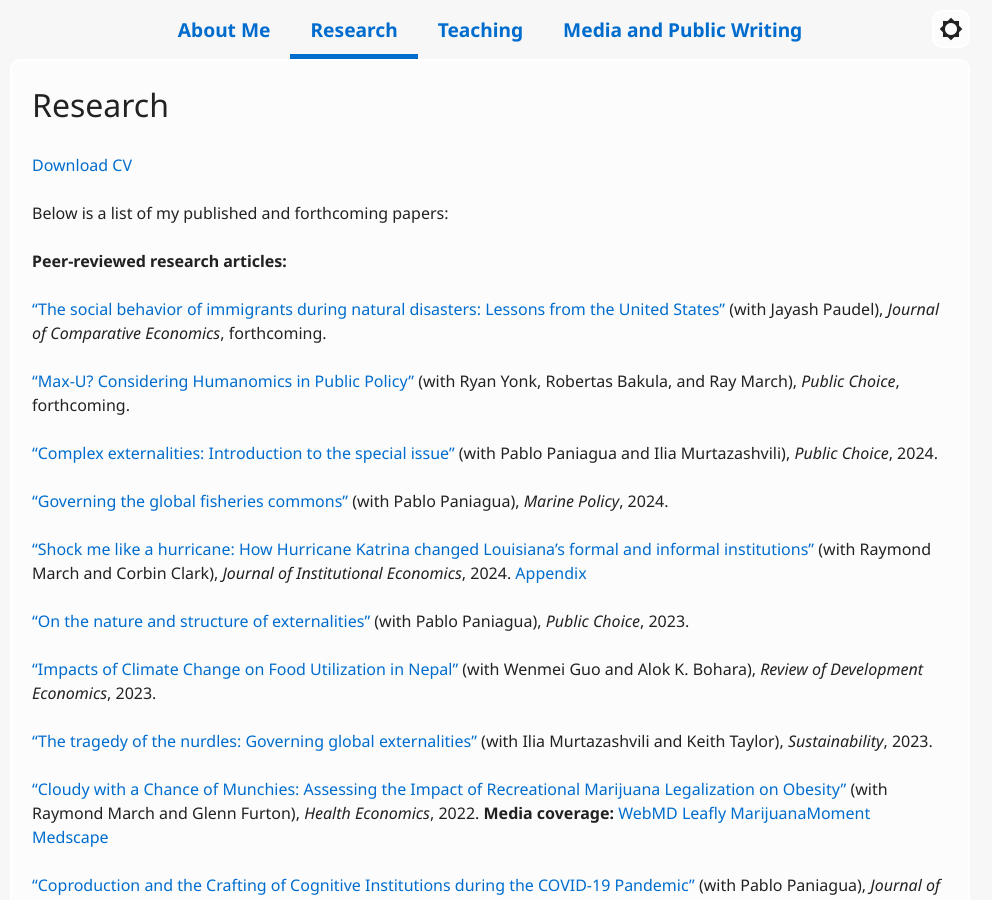
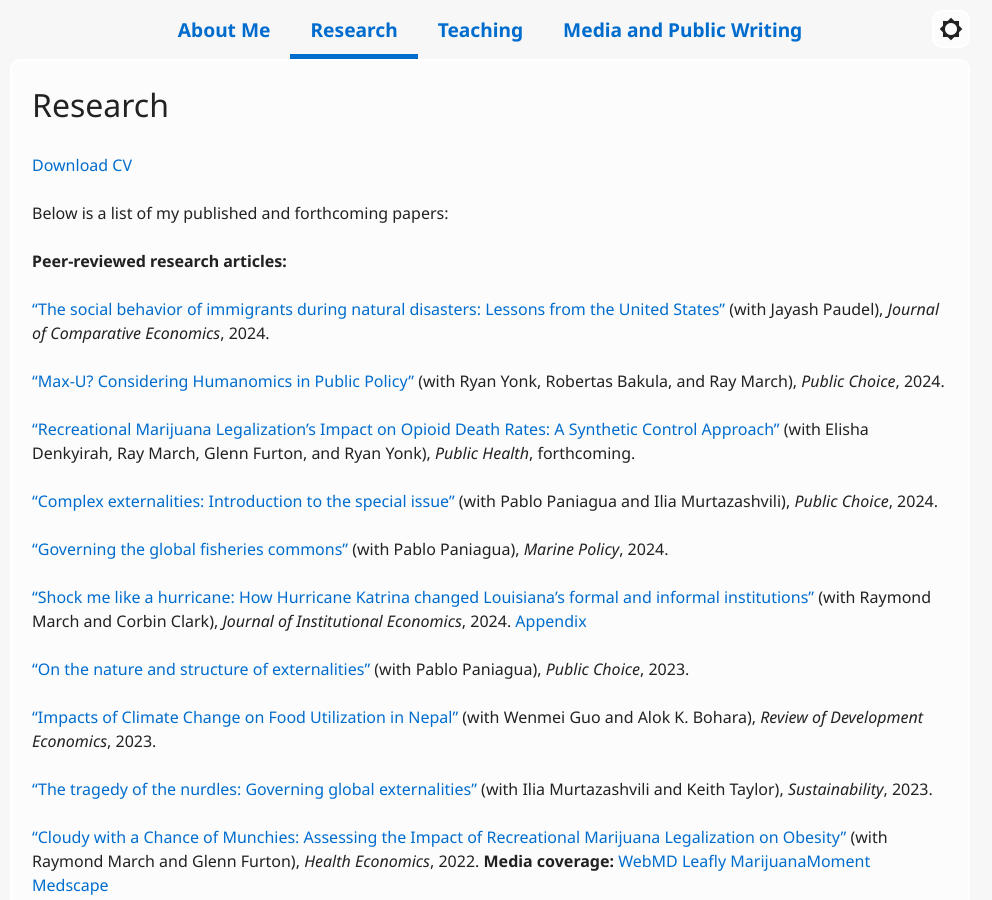
Before and after one commit to veeshanr/veeshanr.github.io, a Jekyll site: the page built from pages/research.md, in a window 1280 px wide and 900 px high. Shown: the whole window, without its empty margins (150-1142 px from the left). Built offline with Jekyll 4.4.1, drawn with Linux system fonts in a browser that asks for light colours.

Commit message:
Update research.md

```diff
--- a/pages/research.md
+++ b/pages/research.md
@@ -11,9 +11,11 @@ Below is a list of my published and forthcoming papers:
 
 **Peer-reviewed research articles:**
 
-[“The social behavior of immigrants during natural disasters: Lessons from the United States”][23] (with Jayash Paudel), *Journal of Comparative Economics*, forthcoming.
+[“The social behavior of immigrants during natural disasters: Lessons from the United States”][23] (with Jayash Paudel), *Journal of Comparative Economics*, 2024.
 
-[“Max-U? Considering Humanomics in Public Policy”][21] (with Ryan Yonk, Robertas Bakula, and Ray March), *Public Choice*, forthcoming.
+[“Max-U? Considering Humanomics in Public Policy”][21] (with Ryan Yonk, Robertas Bakula, and Ray March), *Public Choice*, 2024.
+
+[“Recreational Marijuana Legalization’s Impact on Opioid Death Rates: A Synthetic Control Approach”][25] (with Elisha Denkyirah, Ray March, Glenn Furton, and Ryan Yonk), *Public Health*, forthcoming.
 
 [“Complex externalities: Introduction to the special issue”][24] (with Pablo Paniagua and Ilia Murtazashvili), *Public Choice*, 2024.
 
```
Also changed, not shown: other parts of pages/research.md (+1 -0 lines).
